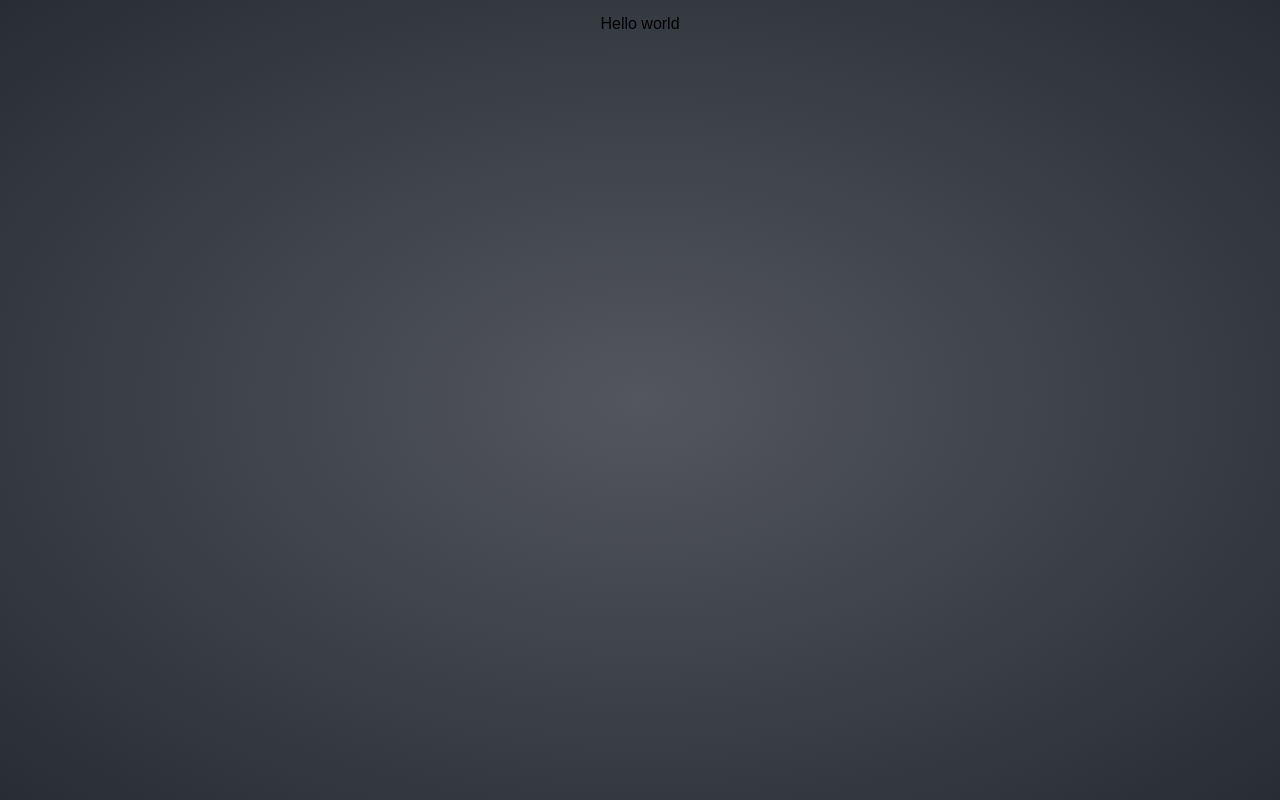
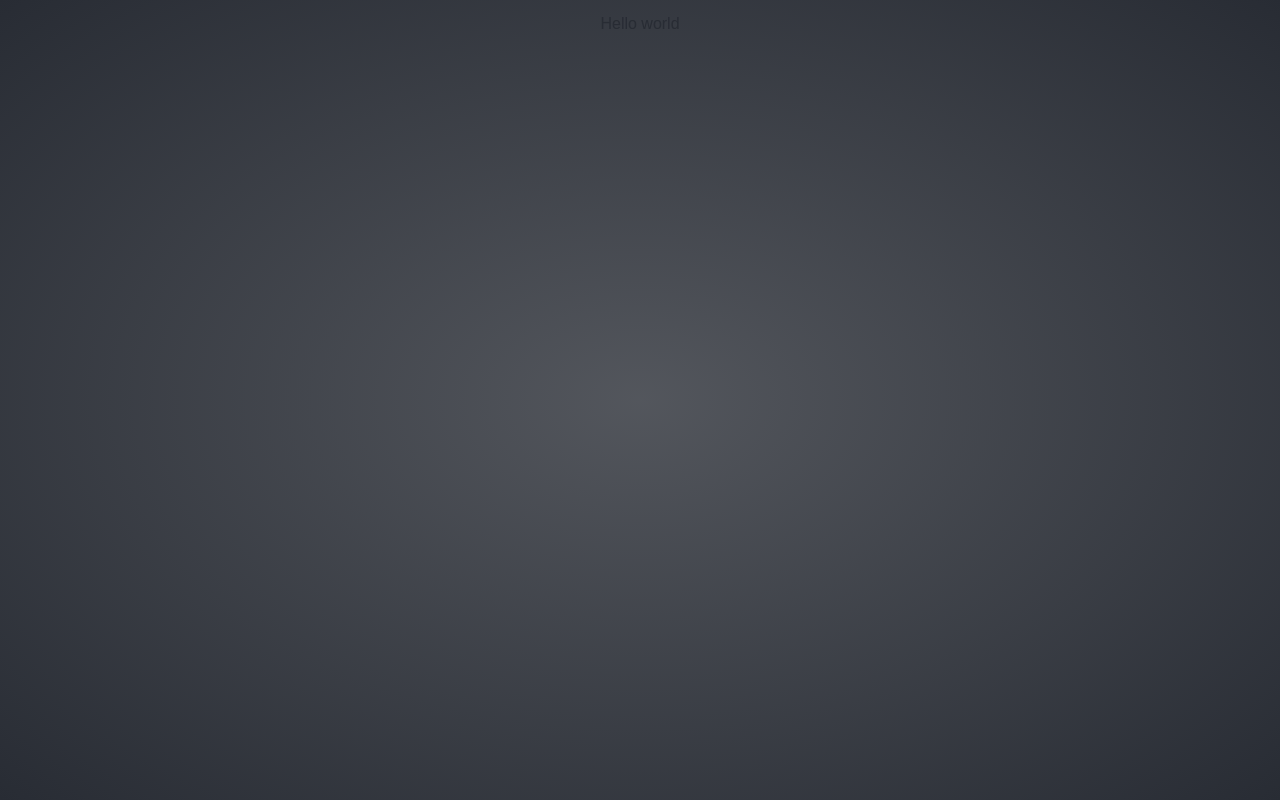
Before and after one commit to christine-aqui/sudoku, a React (Create React App) app: page / in a window 1280 px wide. Built offline with nearby package versions, Linux system fonts and the light colour scheme.

Commit message:
setup themes for style component

```diff
--- a/src/styles/global.ts
+++ b/src/styles/global.ts
@@ -1,7 +1,7 @@
 import { createGlobalStyle, css } from 'styled-components'
 
 export default createGlobalStyle`
-	${(props) => css`
+	${({ theme }) => css`
     html {
       height: 100%;
 
@@ -13,8 +13,8 @@ export default createGlobalStyle`
       }
 
       #root {
-        background: radial-gradient(#282c34cc, #282c34);
-        color: props.theme.colors.black;
+        background: ${theme.colors.background};
+        color: ${theme.colors.black};
         display: flex;
         font-family: sans-serif;
         height: 100%;
--- a/src/typings/theme.d.ts
+++ b/src/typings/theme.d.ts
@@ -1,9 +1,9 @@
-import 'styled-components';
+import 'styled-components'
 
-import { theme } from '../styles';
+import { theme } from '../styles'
 
-type Theme = typeof theme;
+type Theme = typeof theme
 
 declare module 'styled-components' {
-	export inferface DefaultTheme extends Theme {}
+  export interface DefaultTheme extends Theme {}
 }
```
